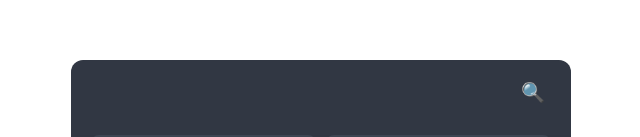
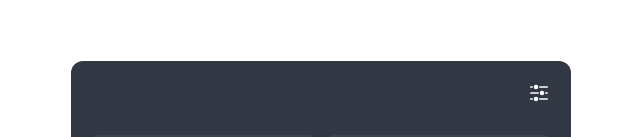
Before and after one commit to chris2kus31/todo-ui, a Nuxt app: page /todo in a window 1280 px wide. Shown: the part 114-251 px from the top of the page, without its empty margins (319-959 px from the left). Built offline with nearby package versions, Linux system fonts and the light colour scheme.

Commit message:
brought in a library for icons instead

```diff
--- a/package.json
+++ b/package.json
@@ -10,6 +10,7 @@
     "postinstall": "nuxt prepare"
   },
   "dependencies": {
+    "@heroicons/vue": "^2.1.5",
     "nuxt": "^3.14.159",
     "vue": "latest",
     "vue-router": "latest"
--- a/pages/todo.vue
+++ b/pages/todo.vue
@@ -3,7 +3,7 @@
     <div class="todo-container">
       <!-- New actions bar -->
       <div class="actions-bar">
-        <button class="filter-button">🔍</button>
+        <AdjustmentsHorizontalIcon class="filter-icon"/>
       </div>
 
       <!-- Row with two cards -->
@@ -37,6 +37,10 @@
     </div>
   </div>
 </template>
+
+<script setup>
+import { AdjustmentsHorizontalIcon } from '@heroicons/vue/24/solid'
+</script>
 
 <style scoped>
 .page-wrapper {
@@ -166,14 +170,13 @@
   justify-content: flex-end; /* Align filter icon to the right */
   margin-bottom: 10px; /* Space between actions bar and top-row */
 }
-.filter-button {
-  background-color: transparent;
-  border: none;
-  font-size: 1.2em;
+.filter-icon {
+  width: 24px;
+  height: 24px;
   color: white;
   cursor: pointer;
 }
-.filter-button:hover {
+.filter-icon:hover {
   opacity: 0.8;
 }
 </style>
```
Also changed, not shown: 1 other file (tests, documents, lock files or other folders).
